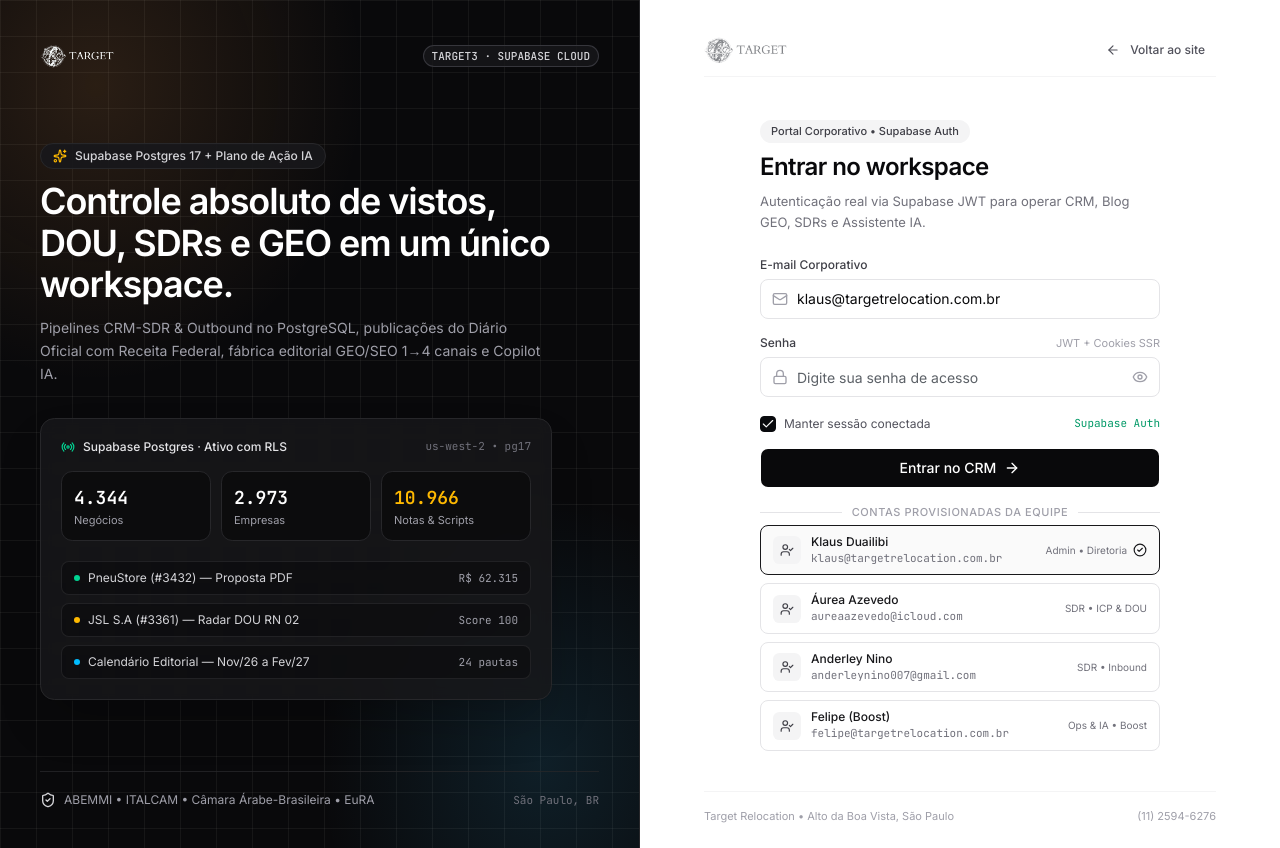
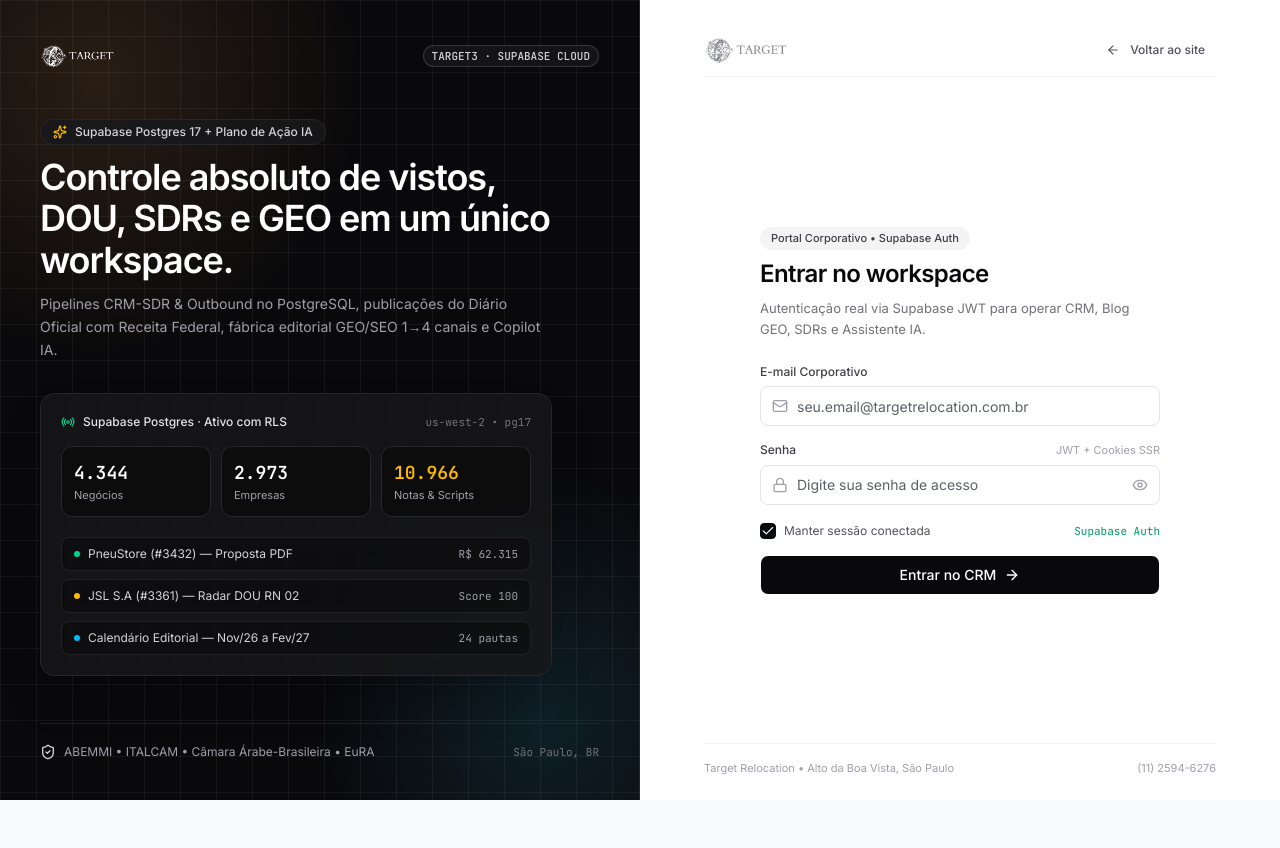
Before and after one commit to felipedutrag/target-relocation-crm, a Next.js app: page /login in a window 1280 px wide. After the commit the page ends 800 px from the top, so only its background shows below. Built offline with nearby package versions, Linux system fonts and the light colour scheme; no server answers.

Commit message:
fix(auth): remove team credentials and preset cards from login view

```diff
--- a/src/components/auth/login-view.tsx
+++ b/src/components/auth/login-view.tsx
@@ -4,7 +4,6 @@ import { useState } from "react";
 import {
   ArrowLeft,
   ArrowRight,
-  CheckCircle2,
   Eye,
   EyeOff,
   Lock,
@@ -12,7 +11,6 @@ import {
   Radio,
   ShieldCheck,
   Sparkles,
-  UserCheck,
 } from "lucide-react";
 import { createClient } from "@/lib/supabase/client";
 import { Badge } from "@/components/ui/badge";
@@ -20,7 +18,6 @@ import { Button } from "@/components/ui/button";
 import { Checkbox } from "@/components/ui/checkbox";
 import { Input } from "@/components/ui/input";
 import { Label } from "@/components/ui/label";
-import { Separator } from "@/components/ui/separator";
 
 export interface AuthenticatedUser {
   id?: string;
@@ -35,42 +32,8 @@ interface LoginViewProps {
   onBackToLanding: () => void;
 }
 
-const CRM_PROFILES: AuthenticatedUser[] = [
-  {
-    name: "Klaus Duailibi",
-    email: "klaus@targetrelocation.com.br",
-    role: "admin",
-    crmOwnerName: "Klaus",
-  },
-  {
-    name: "Áurea Azevedo",
-    email: "aureaazevedo@icloud.com",
-    role: "sdr_outbound",
-    crmOwnerName: "Aurea Azevedo",
-  },
-  {
-    name: "Anderley Nino",
-    email: "anderleynino007@gmail.com",
-    role: "sdr_inbound",
-    crmOwnerName: "Anderley Nino",
-  },
-  {
-    name: "Felipe (Boost)",
-    email: "felipe@targetrelocation.com.br",
-    role: "ops",
-    crmOwnerName: "Felipe",
-  },
-];
-
-const ROLE_LABELS: Record<string, string> = {
-  admin: "Admin • Diretoria",
-  sdr_outbound: "SDR • ICP & DOU",
-  sdr_inbound: "SDR • Inbound",
-  ops: "Ops & IA • Boost",
-};
-
 export function LoginView({ onSuccess, onBackToLanding }: LoginViewProps) {
-  const [username, setUsername] = useState("klaus@targetrelocation.com.br");
+  const [username, setUsername] = useState("");
   const [password, setPassword] = useState("");
   const [showPassword, setShowPassword] = useState(false);
   const [rememberMe, setRememberMe] = useState(true);
@@ -277,7 +240,7 @@ export function LoginView({ onSuccess, onBackToLanding }: LoginViewProps) {
                   id="login-user"
                   type="email"
                   autoComplete="email"
-                  placeholder="klaus@targetrelocation.com.br"
+                  placeholder="seu.email@targetrelocation.com.br"
                   value={username}
                   onChange={(e) => setUsername(e.target.value)}
                   className="h-10 pl-9 bg-white border-zinc-200 text-sm focus-visible:ring-zinc-900"
@@ -346,53 +309,6 @@ export function LoginView({ onSuccess, onBackToLanding }: LoginViewProps) {
               )}
             </Button>
           </form>
-
-          <div className="space-y-3">
-            <div className="relative flex items-center justify-center">
-              <Separator className="bg-zinc-200" />
-              <span className="absolute bg-white px-2.5 text-[11px] font-medium text-zinc-400 uppercase tracking-wider">
-                Contas Provisionadas da Equipe
-              </span>
-            </div>
-
-            <div className="grid gap-2">
-              {CRM_PROFILES.map((profile) => {
-                const selected = username.toLowerCase() === profile.email.toLowerCase();
-                return (
-                  <button
-                    key={profile.email}
-                    type="button"
-                    onClick={() => setUsername(profile.email)}
-                    className={`flex items-center justify-between rounded-lg border px-3 py-2 text-left transition-colors cursor-pointer ${
-                      selected
-                        ? "border-zinc-900 bg-zinc-50"
-                        : "border-zinc-200 bg-white hover:border-zinc-300 hover:bg-zinc-50/60"
-                    }`}
-                  >
-                    <div className="flex items-center gap-2.5 min-w-0">
-                      <div className="flex size-7 shrink-0 items-center justify-center rounded-md bg-zinc-100 text-zinc-700">
-                        <UserCheck className="size-3.5" />
-                      </div>
-                      <div className="min-w-0">
-                        <div className="truncate text-xs font-medium text-zinc-900">
-                          {profile.name}
-                        </div>
-                        <div className="truncate font-mono text-[11px] text-zinc-500">
-                          {profile.email}
-                        </div>
-                      </div>
-                    </div>
-                    <div className="flex items-center gap-1.5 shrink-0">
-                      <span className="text-[10px] text-zinc-500 hidden sm:inline">
-                        {ROLE_LABELS[profile.role] || profile.role}
-                      </span>
-                      {selected && <CheckCircle2 className="size-3.5 text-zinc-900" />}
-                    </div>
-                  </button>
-                );
-              })}
-            </div>
-          </div>
         </div>
 
         <footer className="flex flex-wrap items-center justify-between gap-2 border-t border-zinc-100 pt-4 text-[11px] text-zinc-400">
--- a/src/components/auth/oauth-authorize-view.tsx
+++ b/src/components/auth/oauth-authorize-view.tsx
@@ -119,7 +119,7 @@ export function OAuthAuthorizeView({ params }: { params: OAuthAuthorizeParams })
                 required
                 value={email}
                 onChange={(e) => setEmail(e.target.value)}
-                placeholder="klaus@targetrelocation.com.br"
+                placeholder="seu.email@targetrelocation.com.br"
                 className="h-9 text-xs bg-white border-zinc-200"
               />
             </div>
```
